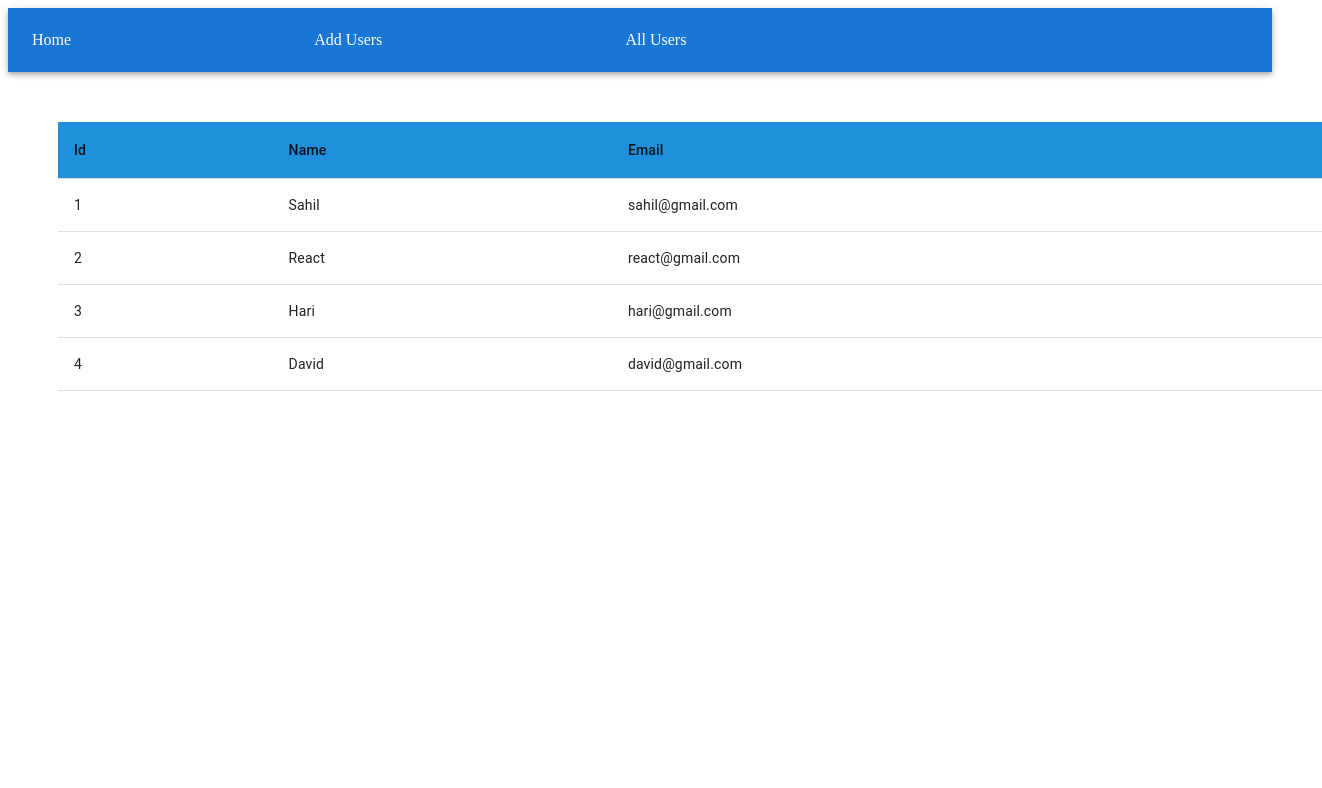
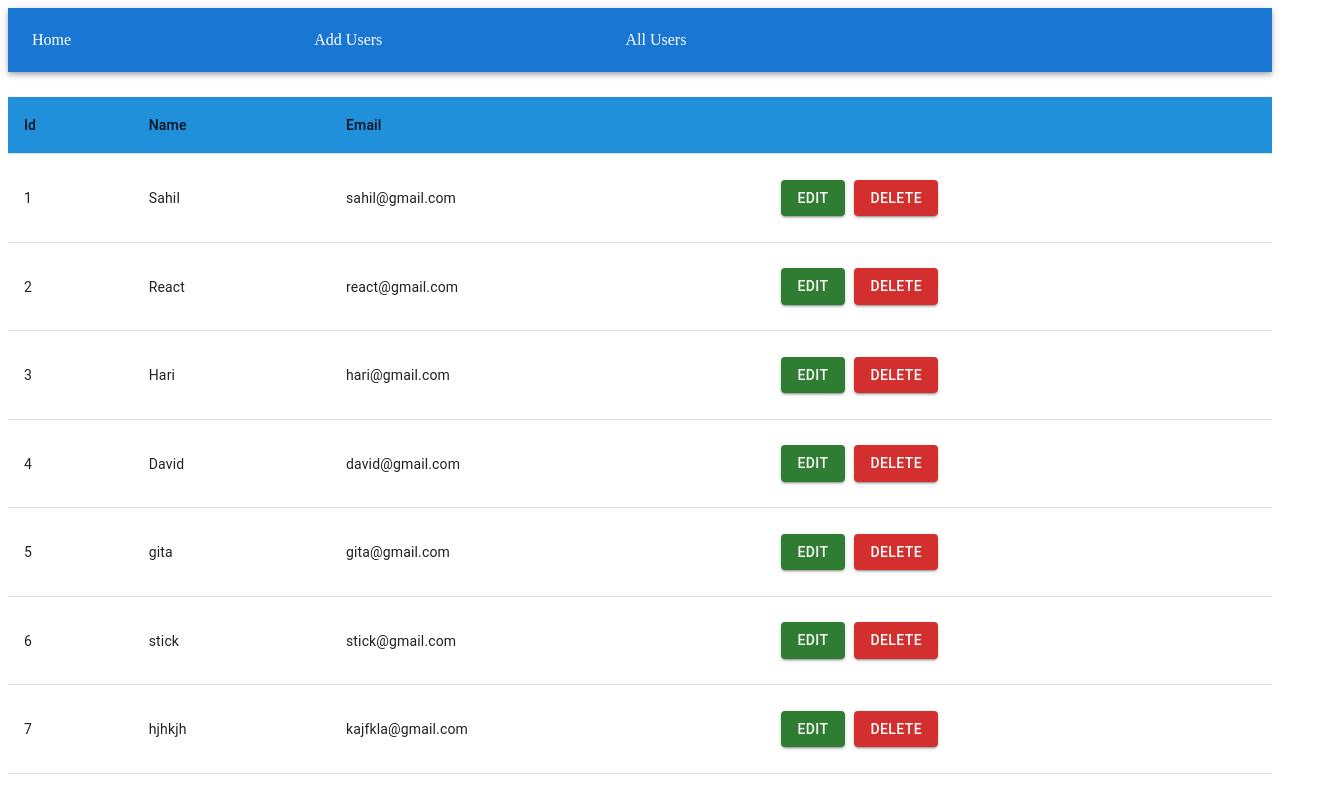
Before and after one commit to Sahilramjali/CRUD--React, a React (Create React App) app: page /users in a window 1280 px wide. Shown: the top 788 px of the page, 1322 px wide, since content can reach past the window. Built offline with nearby package versions, Linux system fonts and the light colour scheme; data requests are answered from the project's data file.

Commit message:
added edit

```diff
--- a/db.json
+++ b/db.json
@@ -15,11 +15,25 @@
       "name": "Hari",
       "email": "hari@gmail.com"
     },
-
     {
       "name": "David",
       "email": "david@gmail.com",
       "id": 4
+    },
+    {
+      "name": "gita",
+      "email": "gita@gmail.com",
+      "id": 5
+    },
+    {
+      "name": "stick",
+      "email": "stick@gmail.com",
+      "id": 6
+    },
+    {
+      "name": "hjhkjh",
+      "email": "kajfkla@gmail.com",
+      "id": 7
     }
   ]
 }
--- a/src/App.js
+++ b/src/App.js
@@ -4,6 +4,7 @@ import Main from './components/main'
 import AddUser from './components/adduser';
 import Users from './components/users'
 import Error from './components/error'
+import EditUser from './components/edit'
 function App() {
   return (
     <>
@@ -13,6 +14,7 @@ function App() {
       <Route  path="/" element={<Main/>}/>
       <Route  path="/adduser" element={<AddUser/>}/>
       <Route  path="/users" element={<Users/>}/>
+      <Route path="/edit/:id" element={<EditUser/>}/>
       <Route path="*" element={<Error/>}/>
     </Routes>
     </BrowserRouter>
--- a/src/components/adduser.jsx
+++ b/src/components/adduser.jsx
@@ -2,30 +2,33 @@ import { FormControl, FormGroup, Input, InputLabel,Button, Typography } from "@m
 import { useState } from "react";
 import "../css/adduser.css";
 import { InsertUser } from "../services/api";
+import {useNavigate} from 'react-router-dom';
 const initialData={
     name:'',
     email:''
 }
 const AddUser=()=>{
     const[user,setUser]=useState(initialData);
-  // const {name,email}=user;
+   const {name,email}=user;
+  const navigator=useNavigate();
 const onValueChange=(e)=>{
     setUser({...user,[e.target.name]:e.target.value});
 
 }
 const insertUserDetails=async()=>{
     await InsertUser(user);
+    navigator('/users');
 }
     return(
        <FormGroup className="container">
            <Typography className="label">Add user</Typography>
-           <FormControl style={{margin:'5%'}}>
+           <FormControl style={{margin:'2%'}}>
                <InputLabel>Name</InputLabel>
-               <Input onChange={(e)=>onValueChange(e)} name='name' className="enter"/>
+               <Input onChange={(e)=>onValueChange(e)} name='name' value={name}/>
            </FormControl>
-           <FormControl style={{margin:'5%'}}>
+           <FormControl style={{margin:'2%'}}>
                <InputLabel >Email</InputLabel>
-               <Input onChange={(e)=>onValueChange(e)} name='email' />
+               <Input onChange={(e)=>onValueChange(e)} name='email' value={email} />
            </FormControl>
            <Button variant="contained" color="success" onClick={insertUserDetails}>Insert</Button>
        </FormGroup>
--- /dev/null
+++ b/src/components/edit.jsx
@@ -0,0 +1,52 @@
+import { FormControl, FormGroup, Input, InputLabel,Button, Typography } from "@mui/material";
+import { useState,useEffect } from "react";
+import "../css/adduser.css";
+import { editUser } from "../services/api";
+import {useNavigate,useParams} from 'react-router-dom';
+import { fetchData } from "../services/api";
+const initialData={
+    name:'',
+    email:''
+}
+const EditUse=()=>{
+    const[user,setUser]=useState(initialData);
+
+   const {id}=useParams();
+  const navigator=useNavigate();//similar to useHistory()
+  useEffect(() => {
+    return () => {
+      loaduserData();
+    };
+  });
+  //function that fetch data from the api
+const loaduserData=async()=>{
+    const response=await fetchData(id);
+    setUser(response.data);
+}
+const onValueChange=(e)=>{
+    setUser({...user, [e.target.name]:e.target.value});
+    //console.log(user)
+    console.log(e.target.value)
+
+}
+const insertUserDetails=async()=>{
+    await editUser(id,user);
+    navigator('/users');
+}
+    return(
+       <FormGroup className="container">
+
+           <Typography className="label">Edit user</Typography>
+           <FormControl style={{margin:'2%'}}>
+               <InputLabel>Name</InputLabel>
+               <Input onChange={(e)=>onValueChange(e)} name='name'  value={user.name}/>
+           </FormControl>
+           <FormControl style={{margin:'2%'}}>
+               <InputLabel >Email</InputLabel>
+               <Input onChange={(e)=>onValueChange(e)} name='email' value={user.email} />
+           </FormControl>
+           <Button variant="contained" color="success" onClick={insertUserDetails}>Edit</Button>
+       </FormGroup>
+    );
+}
+export default EditUse;
--- a/src/components/navBar.jsx
+++ b/src/components/navBar.jsx
@@ -4,16 +4,17 @@ import '../css/navBar.css';
 const NavBar=()=>{
 
     return(
-        <>
+
         <AppBar position="static">
-            <Toolbar>
+            <Toolbar className="Nav">
 <Link to="/" className="navigation">Home</Link>
 <Link to="adduser" className="navigation">Add Users</Link>
 <Link to="users" className="navigation">All Users</Link>
             </Toolbar>
+            <Outlet/>
         </AppBar>
-        <Outlet/>
-        </>
+
+
 
     )
 }
--- a/src/components/users.jsx
+++ b/src/components/users.jsx
@@ -1,7 +1,8 @@
 import { fetchData } from "../services/api";
 import { useEffect,useState } from "react";
 import '../css/users.css';
-import { Table, TableBody, TableCell, TableHead, TableRow } from "@mui/material";
+import { Button, Table, TableBody, TableCell, TableHead, TableRow } from "@mui/material";
+import { Link } from "react-router-dom";
 const Users=()=>{
 const [users,setUsers]=useState([]);
 
@@ -16,17 +17,20 @@ const [users,setUsers]=useState([]);
         setUsers(response.data);
     }
     return(
+        <div className="maindiv">
         <Table className="table">
             <TableHead className="tablehead">
                 <TableRow>
                     <TableCell>Id</TableCell>
                     <TableCell>Name</TableCell>
                     <TableCell>Email</TableCell>
+                    <TableCell></TableCell>
                 </TableRow>
             </TableHead>
             <TableBody>
-               {users.map((user)=>{
-                 return(  <TableRow>
+               {users.map((user,index)=>{
+//must  use key
+                 return(  <TableRow key={index}>
                        <TableCell>
                            {user.id}
                        </TableCell>
@@ -36,11 +40,16 @@ const [users,setUsers]=useState([]);
                        <TableCell>
                            {user.email}
                        </TableCell>
+                       <TableCell>
+                       <Button variant="contained" color="success" component ={Link} to={`/edit/${user.id}`} >Edit</Button>
+                       <Button variant="contained" color="error" style={{margin:'2%'}} >Delete</Button>
+                       </TableCell>
                    </TableRow>);
                })}
             </TableBody>
 
         </Table>
+        </div>
     );
 }
 export default Users;
--- a/src/css/adduser.css
+++ b/src/css/adduser.css
@@ -1,6 +1,8 @@
 .container{
+
     width: 50%;
     margin: 5% 0 0 25%;
+
 }
 .label{
     text-align:center;
--- a/src/css/error.css
+++ b/src/css/error.css
@@ -2,6 +2,7 @@
 img{
     width: 30%;
     margin-left: 35%;
+
 }
 h2{
     margin-left: 40%;
--- a/src/css/users.css
+++ b/src/css/users.css
@@ -1,8 +1,13 @@
 .table{
-    width: 90%;
-    margin: 50px 10px 0 50px;
+    width: 80%;
+   margin-top: 2%;
+   margin-right: 5%;
+
 }
 .tablehead{
     background-color: rgb(32, 144, 219);
 
 }
+*{
+    box-sizing: border-box;
+}
--- a/src/services/api.js
+++ b/src/services/api.js
@@ -1,7 +1,11 @@
 import axios from "axios";
-export const fetchData=async()=>{
-    return await axios.get("http://localhost:3333/Students");
+export const fetchData=async(id)=>{
+    id=id||"";
+    return await axios.get(`http://localhost:3333/Students/${id}`);
 }
 export const InsertUser=async (user)=>{
     return await axios.post("http://localhost:3333/Students",user);
 }
+export const editUser =async(id,user)=>{
+    return await axios.put(`http://localhost:3333/Students/${id}`,user);
+}
```
Also changed, not shown: src/css/navBar.css (line endings or trailing spaces).
